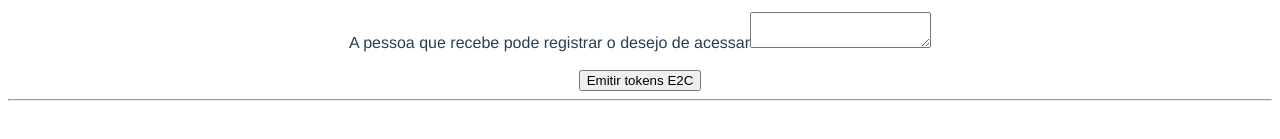
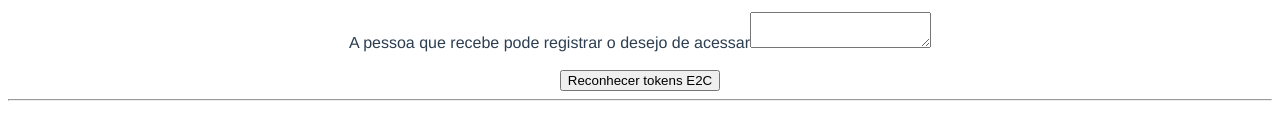
Before and after one commit to AtsKotzen/tokenE2C, a Vue app: page /#/ in a window 1280 px wide. Shown: the part 329-468 px from the top of the page. Built offline with nearby package versions, Linux system fonts and the light colour scheme.

Commit message:
Mudança texto botão

```diff
--- a/src/components/Transactions.vue
+++ b/src/components/Transactions.vue
@@ -28,7 +28,7 @@
       </div>
       <br />
       <div>
-        <button @click="emitirTokens()">Emitir tokens E2C</button>
+        <button @click="emitirTokens()">Reconhecer tokens E2C</button>
       </div>
     </div>
   </div>
```
